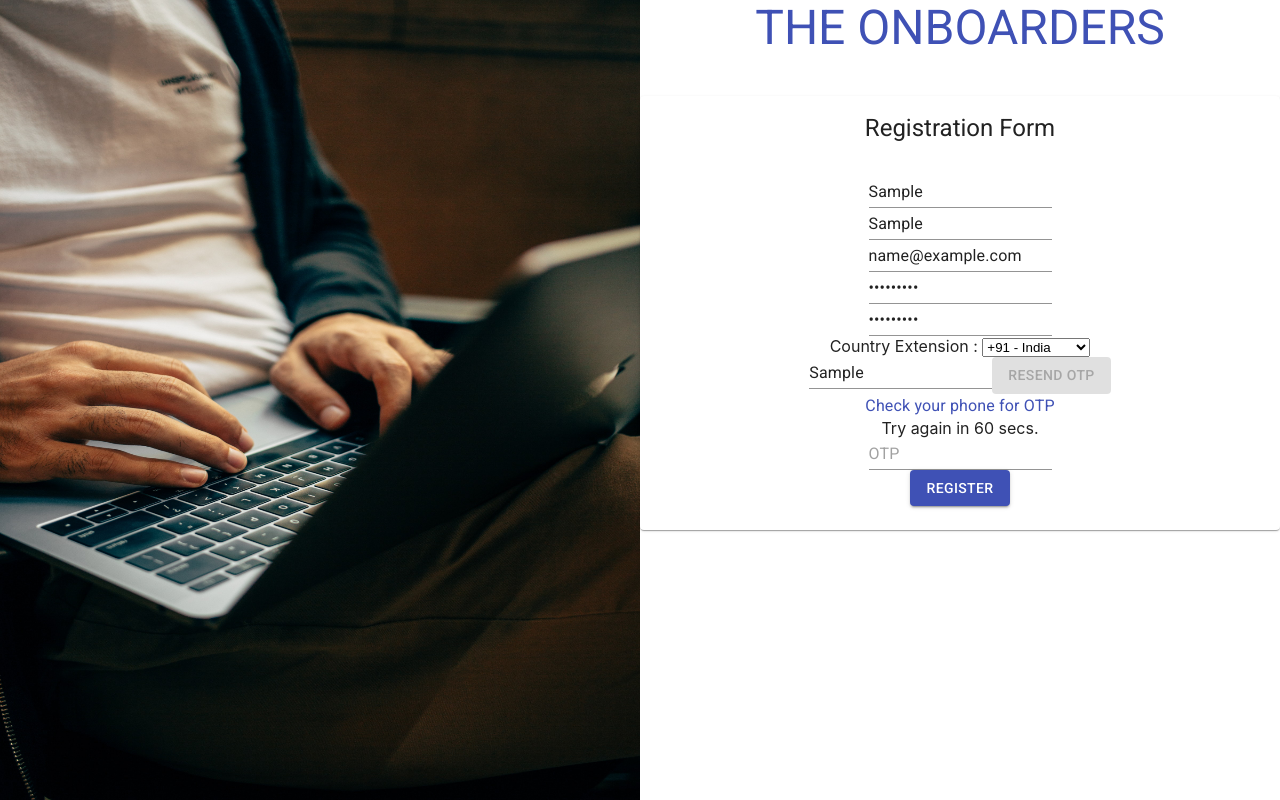
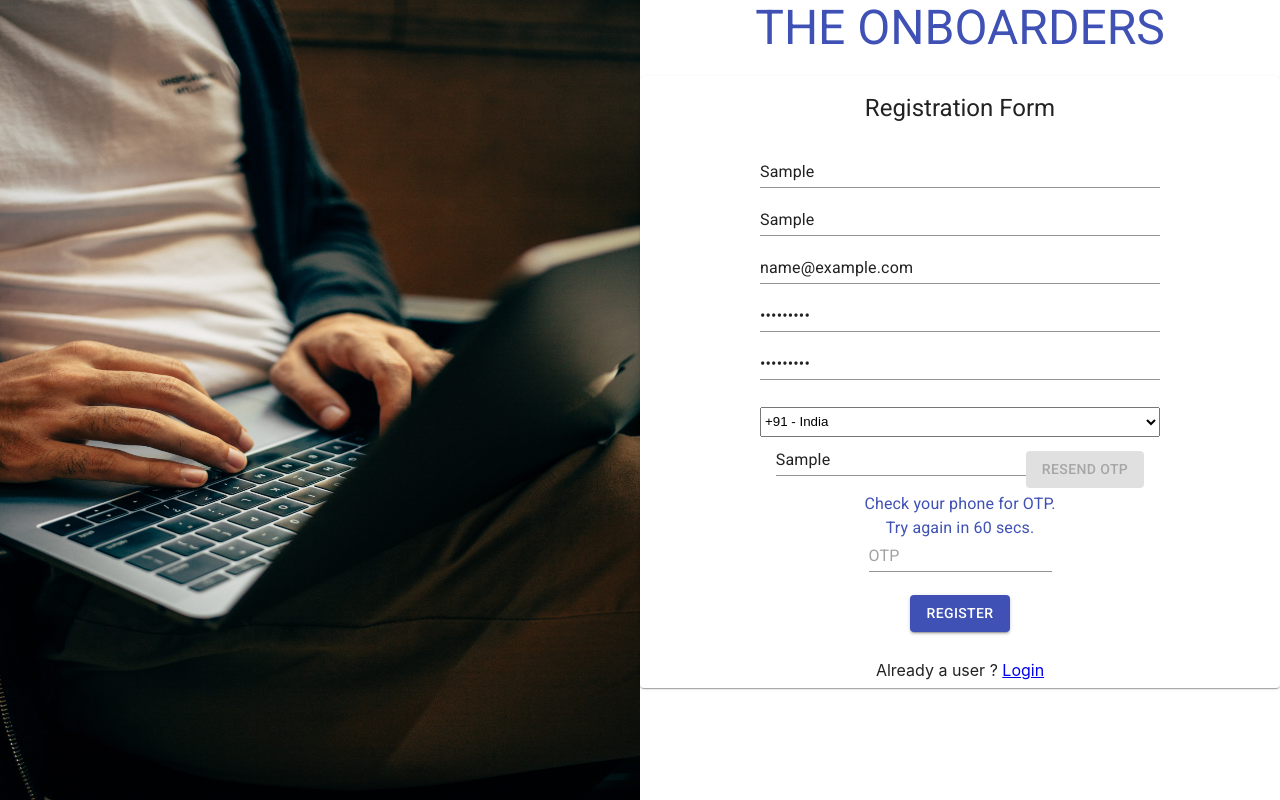
Before and after one commit to CypherTree/candi-website, a React (Create React App) app: page /register in a window 1280 px wide. Both pictures are taken after typing "Sample", "Sample", "name@example.com", "Sample123", "Sample123", "Sample" into the empty fields and a click on the button "GET OTP". Built offline with nearby package versions, Linux system fonts and the light colour scheme; no server answers.

Commit message:
resend otp done

```diff
--- a/src/components/RegisterForm.tsx
+++ b/src/components/RegisterForm.tsx
@@ -15,47 +15,49 @@ import { sendOTP } from "../core/services/register.service";
 import { useDispatch } from "react-redux";
 import { RegisterUser } from "../core/store/auth/authActions";
 
-import { GetUserData, SetAuthenticated } from "../core/store/auth/authActions";
+import { SetAuthenticated } from "../core/store/auth/authActions";
 
 function RegisterForm(props: any) {
-  console.log("props in ref form--", props);
   const dispatch = useDispatch();
 
   const [isOTPSent, setIsOTPSent] = useState(false);
+  const [isResendAllowed, setIsResendAllowed] = useState(false);
 
   let counter = 60;
 
-  const countdown = () => {
+  let otpCountdown: any;
+
+  const countdown = () => {};
+
+  const setOTPTimeout = () => {
+    otpCountdown = setInterval(() => {
       if (counter > 0) {
-      // so it doesn't go to -1
         const newCounter = counter - 1;
         counter = counter - 1;
         console.log("counter value : ", newCounter);
       } else {
-      // clearInterval(timer);
-      alert("You type X WPM");
+        counter = 11;
+        setIsResendAllowed(true);
+        clearInterval(otpCountdown);
+        return;
       }
-  };
-
-  const setOTPTimeout = () => {
-    setInterval(() => {
-      countdown();
     }, 1000);
   };
 
-  // setTimeout("alert('Hello')", 1000);
-
   const handleGetOTP = (phone: string) => {
     setIsOTPSent(true);
-    alert("get otp called");
-    // setOTPTimeout();
-    sendOTP(phone);
+    setIsResendAllowed(false);
+    setOTPTimeout();
+    sendOTPFunc(phone);
   };
 
-  // const handleResendOTP = () => {
-  //   // setIsOTPSent(tr)
-  //   alert("OTP resend");
-  // };
+  const sendOTPFunc = (phone: string) => {
+    isOTPSent ? handleResendOTP(phone) : sendOTP(phone);
+  };
+
+  const handleResendOTP = (phone: string) => {
+    countdown();
+  };
 
   const redirectToDashboard = () => {
     setTimeout(() => {
@@ -93,6 +95,24 @@ function RegisterForm(props: any) {
               }}
               validate={(values) => {
                 const errors: any = {};
+                if (!values.firstName) {
+                  errors.firstName = "Required";
+                }
+                if (!values.lastName) {
+                  errors.lastName = "Required";
+                }
+                if (!values.password) {
+                  errors.password = "Required";
+                }
+                if (!values.password2) {
+                  errors.password2 = "Required";
+                }
+                if (!values.otp) {
+                  errors.otp = "Required";
+                }
+                if (!values.phone_number_extension) {
+                  errors.phone_number_extension = "Required";
+                }
                 if (!values.email) {
                   errors.email = "Required";
                 } else if (
@@ -102,6 +122,7 @@ function RegisterForm(props: any) {
                 ) {
                   errors.email = "Invalid email address";
                 }
+
                 return errors;
               }}
               onSubmit={(data, { setSubmitting }) => {
@@ -118,28 +139,30 @@ function RegisterForm(props: any) {
                     otp: data.otp,
                   })
                 );
-
                 setSubmitting(false);
               }}
             >
               {({ values, isSubmitting, handleChange, handleBlur }) => (
-                <Form>
+                <Form style={{ lineHeight: "3" }}>
                   <div>
                     <Field
                       placeholder="First Name"
                       name="firstName"
                       type="input"
                       as={TextField}
+                      style={{ width: "400px" }}
                     />
+                    <ErrorMessage name="firstName" component="div" />
                   </div>
-
                   <div>
                     <Field
                       placeholder="Last Name"
                       name="lastName"
                       type="input"
                       as={TextField}
+                      style={{ width: "400px" }}
                     />
+                    <ErrorMessage name="lastName" component="div" />
                   </div>
                   <div>
                     <Field
@@ -147,6 +170,7 @@ function RegisterForm(props: any) {
                       name="email"
                       type="email"
                       as={TextField}
+                      style={{ width: "400px" }}
                     />
                     <ErrorMessage name="email" component="div" />
                   </div>
@@ -156,6 +180,7 @@ function RegisterForm(props: any) {
                       name="password"
                       type="password"
                       as={TextField}
+                      style={{ width: "400px" }}
                     />
                     <ErrorMessage name="password" component="div" />
                   </div>
@@ -165,20 +190,27 @@ function RegisterForm(props: any) {
                       name="password2"
                       type="password"
                       as={TextField}
+                      style={{ width: "400px" }}
                     />
+                    <ErrorMessage name="password2" component="div" />
                   </div>
                   <div>
-                    <label htmlFor="Phone Extenstion">
+                    {/* <label htmlFor="Phone Extenstion">
                       Country Extension :{" "}
-                    </label>
+                    </label> */}
                     <Field
                       component="select"
                       id="category"
                       name="phone_number_extension"
+                      style={{ width: "400px", height: "30px" }}
                     >
                       <option value="+91">+91 - India</option>
                       <option value="+92">+92 - Pakistan</option>
                     </Field>
+                    <ErrorMessage
+                      name="phone_number_extension"
+                      component="div"
+                    />
                   </div>
                   <div>
                     <Field
@@ -186,7 +218,19 @@ function RegisterForm(props: any) {
                       name="phone"
                       type="input"
                       as={TextField}
+                      style={{ width: "250px" }}
                     />
+                    {isOTPSent ? (
+                      <Button
+                        disabled={isOTPSent && !isResendAllowed}
+                        type="submit"
+                        variant="contained"
+                        color="primary"
+                        onClick={() => handleGetOTP(values.phone)}
+                      >
+                        RESEND OTP
+                      </Button>
+                    ) : (
                       <Button
                         disabled={isOTPSent}
                         type="submit"
@@ -194,17 +238,22 @@ function RegisterForm(props: any) {
                         color="primary"
                         onClick={() => handleGetOTP(values.phone)}
                       >
-                      {isOTPSent ? "RESEND OTP" : "GET OTP"}
+                        GET OTP
                       </Button>
+                    )}
+
+                    <ErrorMessage name="phone" component="div" />
                   </div>
                   {isOTPSent && (
                     <>
-                      <div>
+                      <span>
                         <Typography color="primary">
-                          Check your phone for OTP
+                          Check your phone for OTP.
+                          {!isResendAllowed && (
+                            <div> Try again in {counter} secs. </div>
+                          )}
                         </Typography>
-                        Try again in {counter} secs.
-                      </div>
+                      </span>
                       <div>
                         <Field
                           placeholder="OTP"
@@ -213,10 +262,9 @@ function RegisterForm(props: any) {
                           as={TextField}
                         />
                       </div>
+                      <ErrorMessage name="otp" component="div" />
                     </>
                   )}
-
-                  {/* <pre>{JSON.stringify(values, null, 2)}</pre> */}
                   <Button
                     disabled={isSubmitting}
                     type="submit"
@@ -230,9 +278,19 @@ function RegisterForm(props: any) {
             </Formik>
           )}
         </CardContent>
-        {/* <CardActions>
-          <Button type="submit">Register</Button>
-        </CardActions> */}
+        <CardActions
+          style={{
+            margin: "auto",
+          }}
+        >
+          <div
+            style={{
+              margin: "auto",
+            }}
+          >
+            Already a user ? <Link to="/login">Login </Link>
+          </div>
+        </CardActions>
       </Card>
     </div>
   );
--- a/src/components/routing/PrivateRoute.tsx
+++ b/src/components/routing/PrivateRoute.tsx
@@ -1,6 +1,5 @@
 import React from "react";
-// import AuthContext from "../../context/auth/authContext";
-// import { Route } from "react-router-dom";
+
 import { connect } from "react-redux";
 import { Route, Redirect } from "react-router-dom";
 
@@ -11,8 +10,6 @@ const mapStateToProps = (state: any) => {
 };
 
 const PrivateRoute = (props: any) => {
-  console.log("isAuthenticated in private ", props.state.auth);
-
   const { component: Component, ...rest } = props;
 
   const { isAuthenticated } = props.state.auth;
--- a/src/containers/register/Register.tsx
+++ b/src/containers/register/Register.tsx
@@ -52,7 +52,7 @@ const Register = (props: any) => {
             {" "}
             {APP_NAME}
           </Typography>
-          <br /> <br />
+          <br />
           <RegisterForm props={props} />
         </Grid>
       </Grid>
```
Lines whose indentation alone changed are shown as unchanged.
